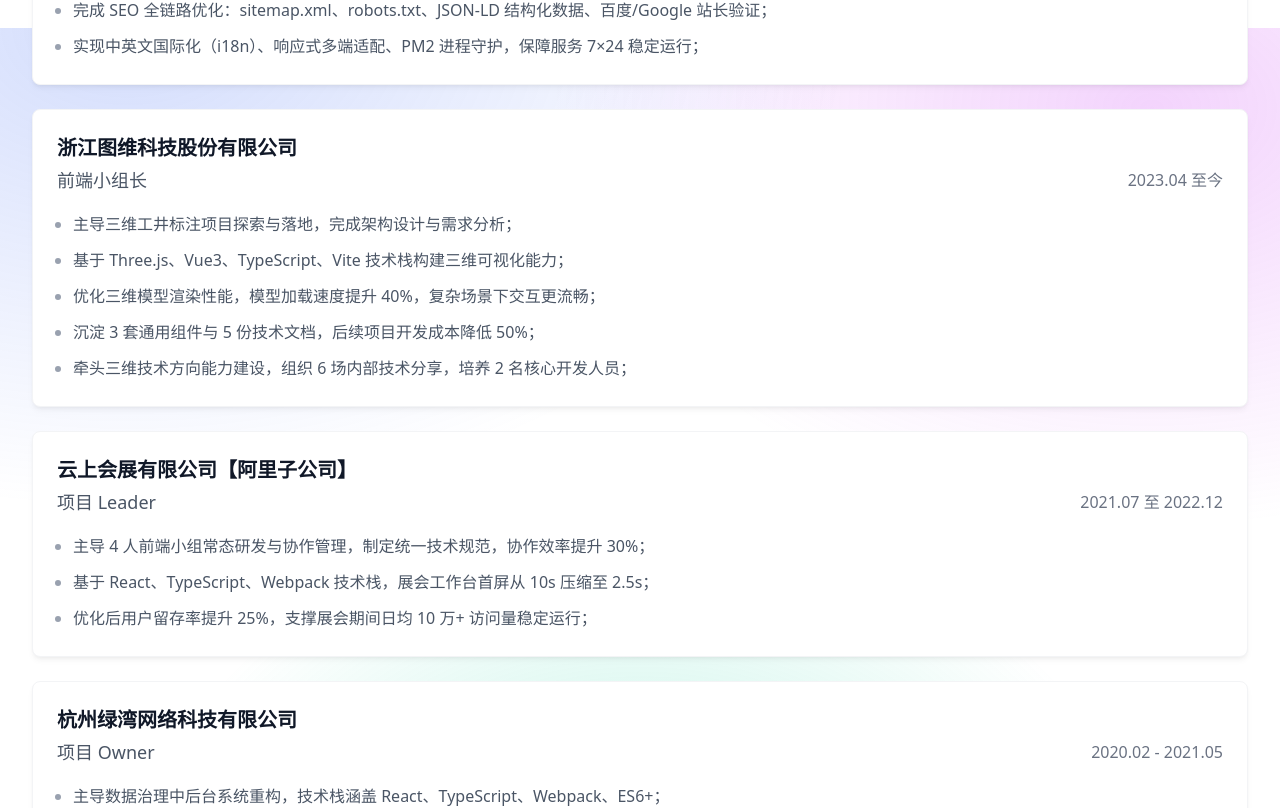
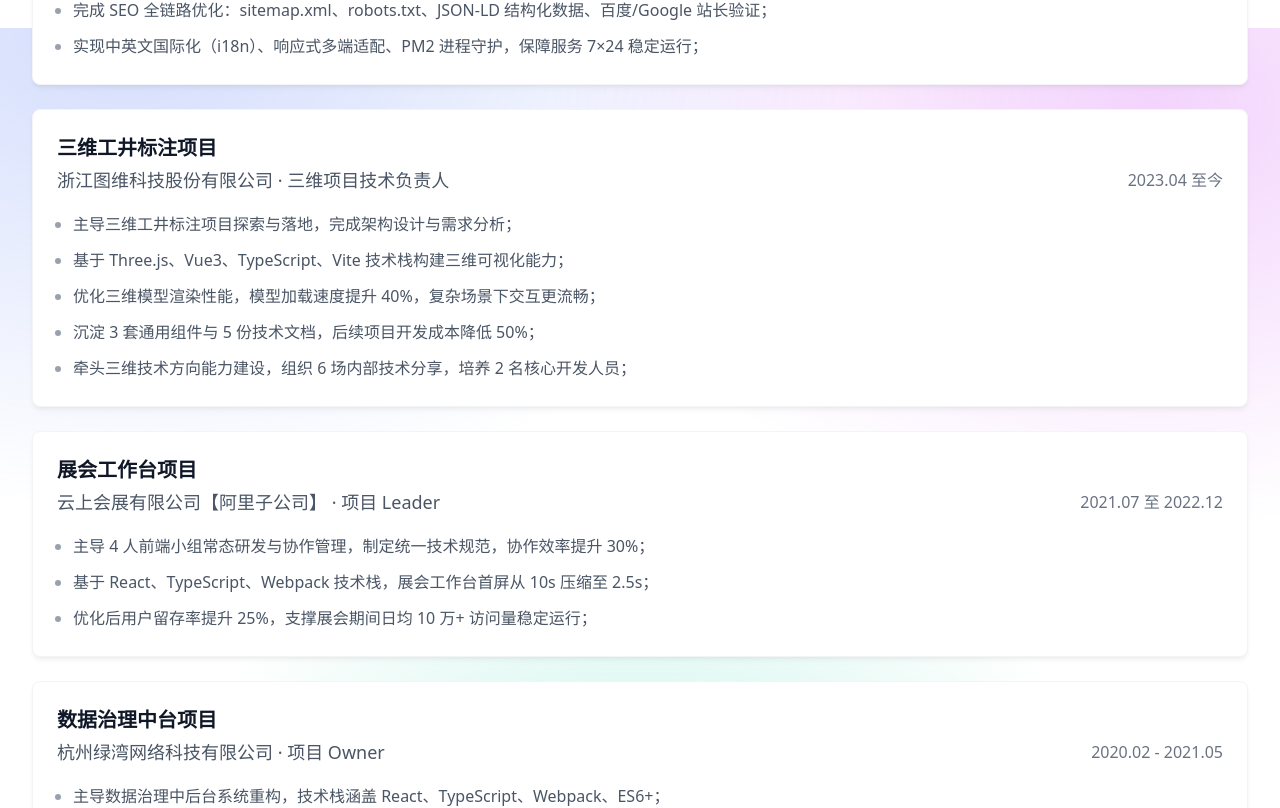
Before and after one commit to dmljc/resume-next.js, a Next.js app: page / in a window 1280 px wide. Shown: the part 1572-2380 px from the top of the page. Built offline with nearby package versions, Linux system fonts and the light colour scheme.

Commit message:
feat: :sparkles: 更新工作经历数据结构

```diff
--- a/src/components/sections/ResumeClone.jsx
+++ b/src/components/sections/ResumeClone.jsx
@@ -352,18 +352,24 @@
                                 <CardContent className="pb-5">
                                     <div className="space-y-8">
                                         {jobs.map(j => (
-                                            <div key={j.company.zh} className="relative pl-6">
+                                            <div
+                                                key={`${j.project?.zh ?? j.company.zh}-${j.time.zh}`}
+                                                className="relative pl-6"
+                                            >
                                                 <div className="absolute left-0 top-2 bottom-0 border-l-2 border-blue-500 dark:border-blue-400"></div>
                                                 <div className="absolute left-[-5px] top-1.5 w-3 h-3 rounded-full bg-blue-500 dark:bg-blue-400 ring-2 ring-white dark:ring-gray-800"></div>
                                                 <div className="flex items-center justify-between">
                                                     <h3 className="font-bold text-gray-800 dark:text-gray-200 break-words">
-                                                        {j.company[lang]}
+                                                        {(j.project ?? j.company)[lang]}
                                                     </h3>
                                                     <span className="text-sm text-gray-500 dark:text-gray-400 whitespace-nowrap">
                                                         {j.time[lang]}
                                                     </span>
                                                 </div>
                                                 <p className="text-sm text-gray-500 dark:text-gray-400 mt-0.5">
+                                                    {j.company?.[lang]
+                                                        ? `${j.company[lang]} · `
+                                                        : ''}
                                                     {j.role[lang]}
                                                 </p>
                                                 <ul className="mt-2 list-disc pl-4 space-y-1.5 text-sm text-gray-700 dark:text-gray-300">
--- a/src/components/sections/WorkTimeline.jsx
+++ b/src/components/sections/WorkTimeline.jsx
@@ -22,17 +22,20 @@
                 <div className="mt-8 sm:mt-10 space-y-5 sm:space-y-6">
                     {jobs.map(j => (
                         <Card
-                            key={j.company.zh}
+                            key={`${j.project?.zh ?? j.company.zh}-${j.time.zh}`}
                             className="text-card-foreground shadow-black/5 bg-card rounded-lg shadow-md transform transition-all duration-300 hover:shadow-xl hover:-translate-y-1 border border-gray-100 dark:border-gray-700"
                         >
                             <CardHeader className="pb-4">
                                 <div className="w-full">
                                     <CardTitle className="text-lg sm:text-xl font-semibold text-gray-900 dark:text-white break-words">
-                                        {j.company[lang]}
+                                        {(j.project ?? j.company)[lang]}
                                     </CardTitle>
                                     <div className="mt-1 flex items-center justify-between gap-2">
                                         <CardDescription className="text-base sm:text-lg text-gray-600 dark:text-gray-300 flex-1 min-w-0">
-                                            {j.role[lang]}
+                                            <span className="truncate">
+                                                {j.company?.[lang] ? `${j.company[lang]} · ` : ''}
+                                                {j.role[lang]}
+                                            </span>
                                         </CardDescription>
                                         <span className="text-sm sm:text-base whitespace-nowrap text-gray-500 dark:text-gray-500">
                                             {j.time[lang]}
--- a/src/components/sections/work.data.js
+++ b/src/components/sections/work.data.js
@@ -1,7 +1,8 @@
 // Shared work experience data for i18n rendering
 export const jobs = [
     {
-        company: { zh: '个人品牌官网项目', en: 'Personal Brand Website Project' },
+        project: { zh: '个人品牌官网项目', en: 'Personal Brand Website Project' },
+        company: { zh: '个人项目', en: 'Personal Project' },
         role: { zh: '独立开发者', en: 'Independent Developer' },
         time: { zh: '2025.11 至今', en: 'Nov 2025 — Present' },
         points: {
@@ -22,8 +23,9 @@
         },
     },
     {
+        project: { zh: '三维工井标注项目', en: '3D Well Annotation Project' },
         company: { zh: '浙江图维科技股份有限公司', en: 'Zhejiang TuWei Technology Co., Ltd.' },
-        role: { zh: '前端小组长', en: 'Frontend Team Lead' },
+        role: { zh: '三维项目技术负责人', en: '3D Project Technical Lead' },
         time: { zh: '2023.04 至今', en: 'Apr 2023 — Present' },
         points: {
             zh: [
@@ -43,6 +45,7 @@
         },
     },
     {
+        project: { zh: '展会工作台项目', en: 'Event Workbench Project' },
         company: {
             zh: '云上会展有限公司【阿里子公司】',
             en: 'Cloud Expo Co., Ltd. [Alibaba Subsidiary]',
@@ -63,6 +66,7 @@
         },
     },
     {
+        project: { zh: '数据治理中台项目', en: 'Data Governance Middle Platform Project' },
         company: {
             zh: '杭州绿湾网络科技有限公司',
             en: 'Hangzhou GreenBay Network Technology Co., Ltd.',
@@ -83,6 +87,7 @@
         },
     },
     {
+        project: { zh: '客服工作平台项目', en: 'Customer Service Platform Project' },
         company: { zh: '北京汉克时代科技有限公司', en: 'Beijing Hank Times Technology Co., Ltd.' },
         role: { zh: '前端开发骨干', en: 'Key Frontend Developer' },
         time: { zh: '2017.08 - 2020.01', en: 'Aug 2017 — Jan 2020' },
```
